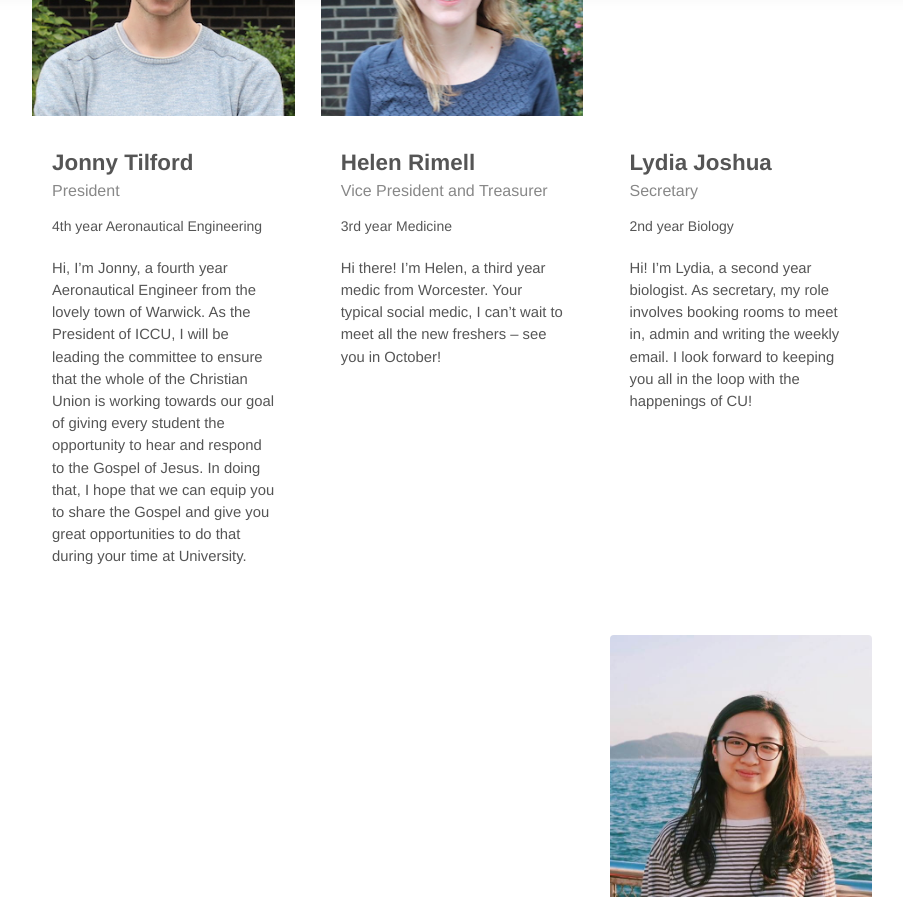
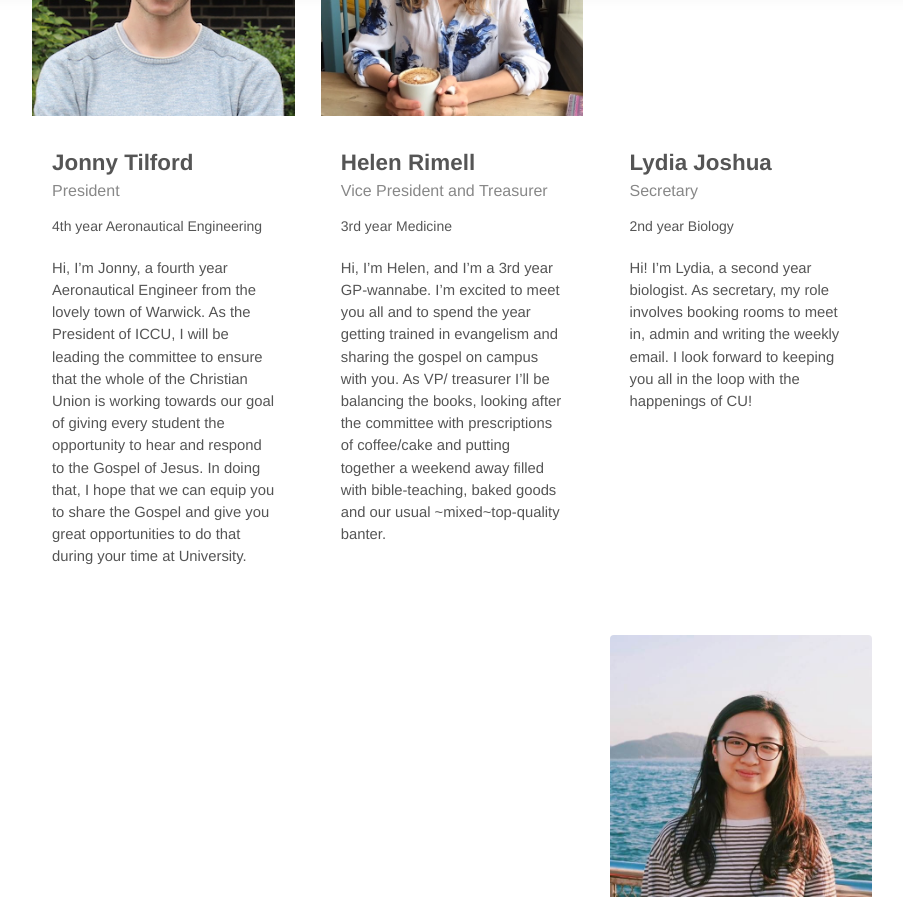
Before and after one commit to janczizikow/sleek, a Jekyll site: the page built from about.md, in a window 1280 px wide and 900 px high, scrolled down 1148 px. Shown: the whole window, without its empty margins (188-1091 px from the left). Built offline with Jekyll 4.4.1, drawn with Linux system fonts in a browser that asks for light colours.

Commit message:
add helen

```diff
--- a/_data/committee.yml
+++ b/_data/committee.yml
@@ -16,7 +16,7 @@
 - position: Vice President and Treasurer
   name: Helen Rimell
   year-course: 3rd year Medicine
-  bio: Hi there! I’m Helen, a third year medic from Worcester. Your typical social medic, I can’t wait to meet all the new freshers – see you in October!
+  bio: Hi, I’m Helen, and I’m a 3rd year GP-wannabe. I’m excited to meet you all and to spend the year getting trained in evangelism and sharing the gospel on campus with you. As VP/ treasurer I’ll be balancing the books, looking after the committee with prescriptions of coffee/cake and putting together a weekend away filled with bible-teaching, baked goods and our usual ~mixed~top-quality banter.
   image: committee/helen.jpg
 
 - position: Secretary
```
Also changed, not shown: assets/img/committee/helen.jpg.
